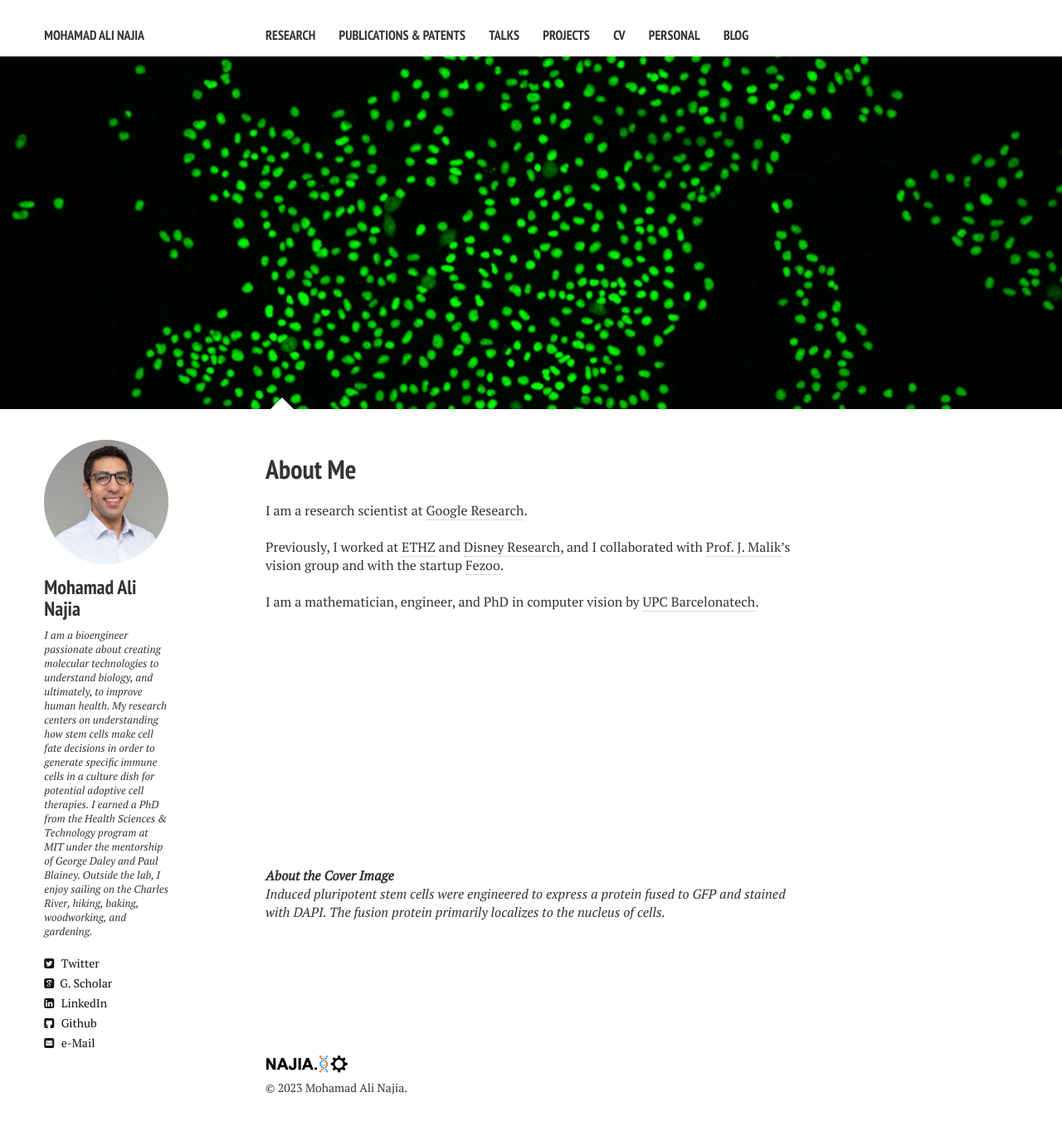
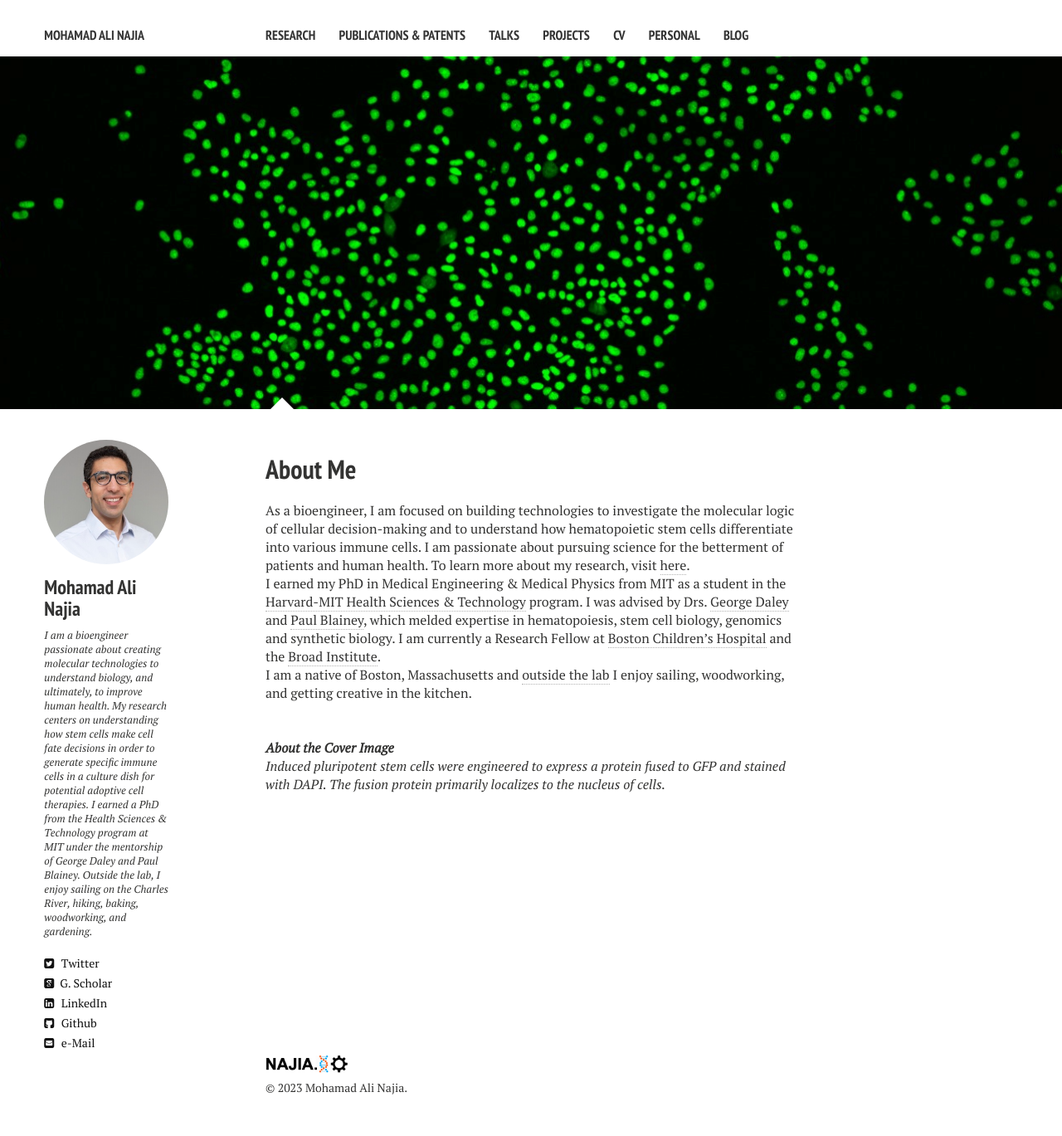
Before and after one commit to mnajia/mnajia.github.io, a Jekyll site: the page built from index.md, in a window 1280 px wide. Shown: the whole page at 83% size. Built offline with Jekyll 4.4.1, drawn with Linux system fonts in a browser that asks for light colours; nearby versions of some CDN libraries.

Commit message:
first commit

```diff
--- a/index.md
+++ b/index.md
@@ -7,18 +7,14 @@ image:
   feature: homebanner.gif
 ---
 
-I am a research scientist at <a href="https://research.google.com" target="_blank">Google Research</a>.
+As a bioengineer, I am focused on building technologies to investigate the molecular logic of cellular decision-making and to understand how hematopoietic stem cells differentiate into various immune cells. I am passionate about pursuing science for the betterment of patients and human health. To learn more about my research, visit <a href="{{ site.url }}/research" target="_blank">here</a>.<br />
 
-<br />
-Previously, I worked at <a href="http://www.vision.ee.ethz.ch/index.en.html" target="_blank">ETHZ</a>
-and <a href="http://www.disneyresearch.com/research-labs/disney-research-zurich/" target="_blank">Disney Research</a>,
-and I collaborated with <a href="http://www.cs.berkeley.edu/~malik/" target="_blank">Prof. J. Malik</a>'s vision group
-and with the startup <a href="https://gestoos.com" target="_blank">Fezoo</a>.
+I earned my PhD in Medical Engineering & Medical Physics from MIT as a student in the <a href="https://hst.mit.edu/" target="_blank">Harvard-MIT Health Sciences & Technology</a> program. I was advised by Drs. <a href="https://daley.hms.harvard.edu/" target="_blank">George Daley</a> and <a href="https://blainey.mit.edu/" target="_blank">Paul Blainey</a>, which melded expertise in hematopoiesis, stem cell biology, genomics and synthetic biology. I am currently a Research Fellow at <a href="https://www.childrenshospital.org/" target="_blank">Boston Children's Hospital</a> and the <a href="https://www.broadinstitute.org/" target="_blank">Broad Institute</a>. <br />
 
-<br />
-I am a mathematician, engineer, and PhD in computer vision by <a href="http://www.upc.edu" target="_blank">UPC Barcelonatech</a>.
+I am a native of Boston, Massachusetts and <a href="{{ site.url }}/personal" target="_blank">outside the lab</a> I enjoy sailing, woodworking, and getting creative in the kitchen. <br />
 
-<br /><br /><br /><br /><br /><br /><br /><br /><br /><br /><br /><br /><br /><br />
+
+<br /><br />
 <b><em>About the Cover Image</em></b>
 <br />
 <em>Induced pluripotent stem cells were engineered to express a protein fused to GFP and stained with DAPI. The fusion protein primarily localizes to the nucleus of cells.</em>
```
Also changed, not shown: personal.md (+1 -0 lines), 1 other file.
